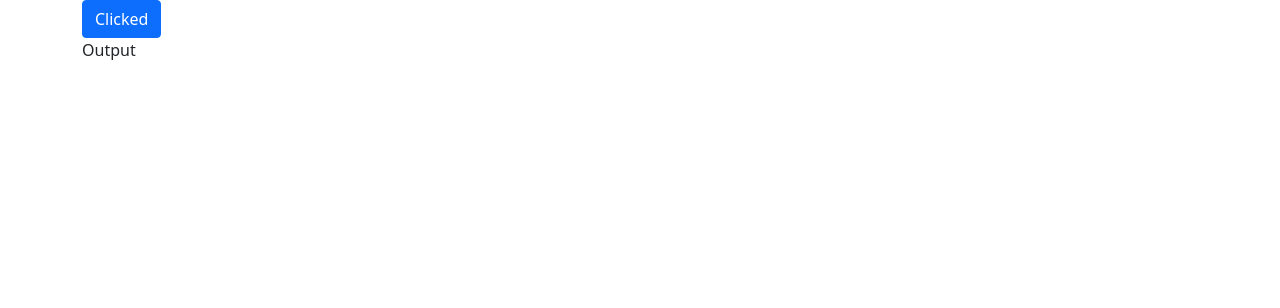
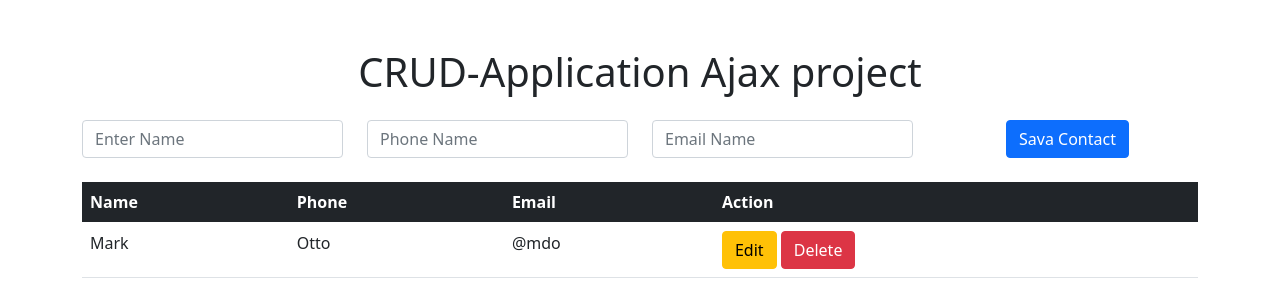
Before and after one commit to shafikul7/CRUD-Application, a website built with webpack: page src/index.html in a window 1280 px wide. Built offline with nearby package versions, Linux system fonts and the light colour scheme.

Commit message:
6nd commit

```diff
--- a/src/index.html
+++ b/src/index.html
@@ -12,9 +12,47 @@
 </head>
 
 <body>
-    <div class="container">
-        <button id="loadData" class="btn btn-primary">Clicked</button>
-        <p id="output">Output</p>
+    <div class="container py-5">
+        <!-- <button id="loadData" class="btn btn-primary">Clicked</button>
+        <p id="output">Output</p> -->
+        <h1 class="text-center">CRUD-Application Ajax project</h1>
+        <div class="row my-4">
+            <div class="col">
+                <input type="text" class="form-control" name="" id="nameField" placeholder="Enter Name">
+            </div>
+            <div class="col">
+                <input type="text" class="form-control" name="" id="phoneField" placeholder="Phone Name">
+            </div>
+            <div class="col">
+                <input type="text" class="form-control" name="" id="emailField" placeholder="Email Name">
+            </div>
+            <div class="col text-center">
+                <button class="btn btn-primary">Sava Contact</button>
+            </div>
+        </div>
+
+        <table class="table">
+            <thead class="table-dark">
+                <tr>
+
+                    <th>Name</th>
+                    <th>Phone</th>
+                    <th>Email</th>
+                    <th>Action</th>
+                </tr>
+            </thead>
+            <tbody>
+                <tr>
+                    <td>Mark</td>
+                    <td>Otto</td>
+                    <td>@mdo</td>
+                    <td>
+                        <button class="btn btn-warning">Edit</button>
+                        <button class="btn btn-danger">Delete</button>
+                    </td>
+                </tr>
+            </tbody>
+        </table>
     </div>
     <!-- js start -->
     <script src="https://cdn.jsdelivr.net/npm/@popperjs/core@2.9.1/dist/umd/popper.min.js"
```
Also changed, not shown: src/scripts/index.js (line endings or trailing spaces).
